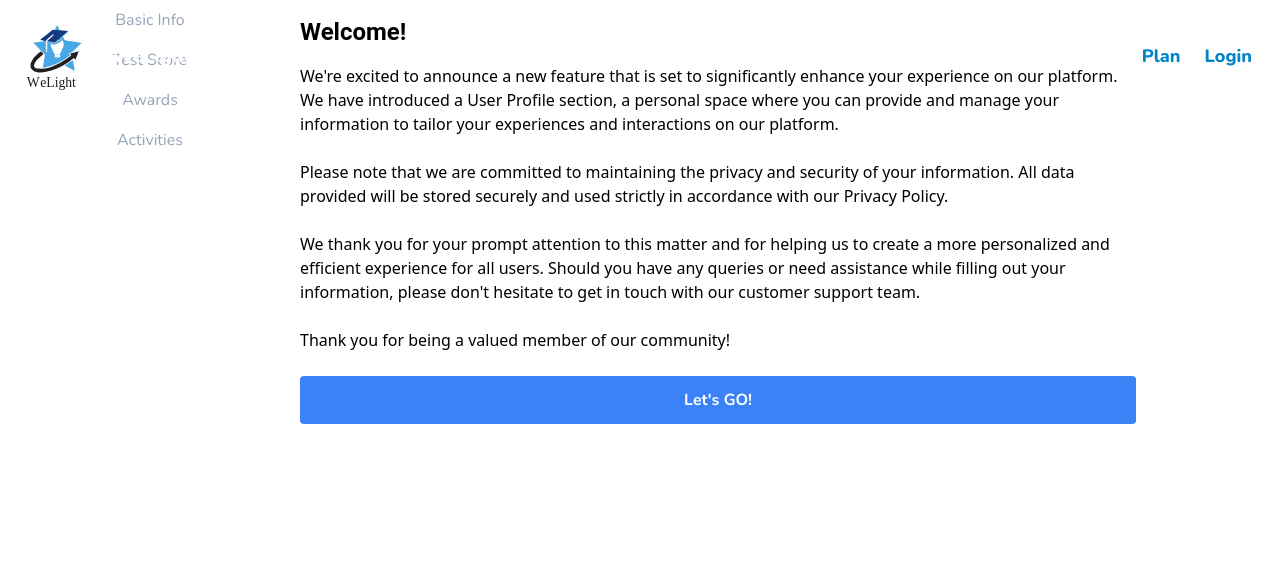
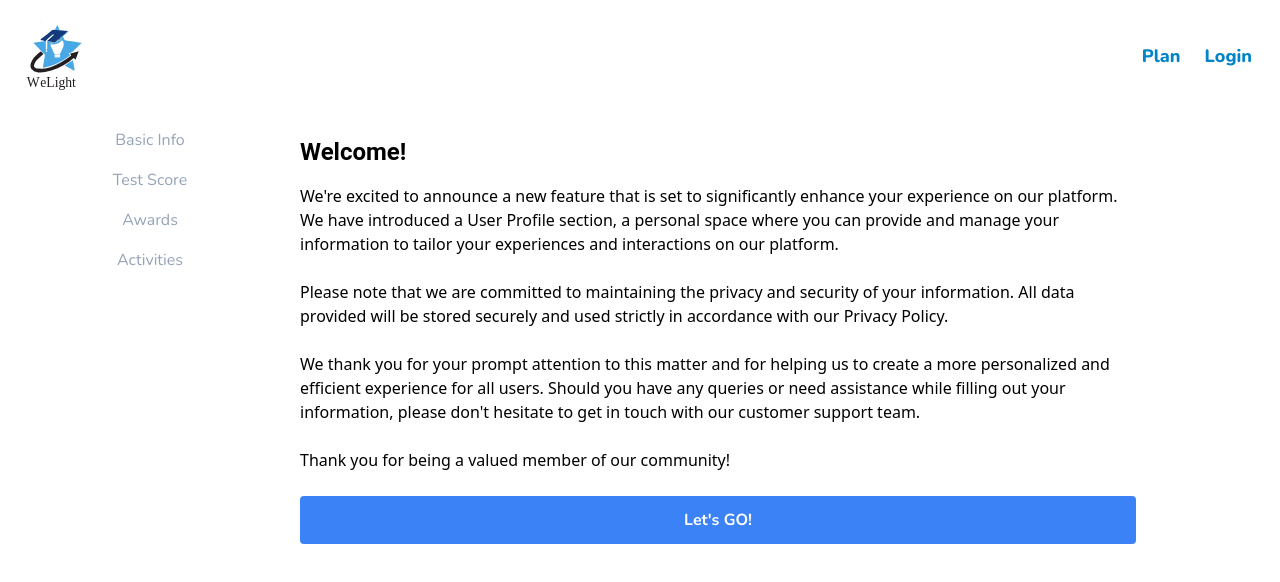
Before and after one commit to designasabaker/welightpreview, a React (Create React App) app: page /profile in a window 1280 px wide. Shown: the top 582 px of the page. Built offline with nearby package versions, Linux system fonts and the light colour scheme.

Commit message:
Add margin top to the profile page

```diff
--- a/src/pages/ProfileSharedLayout.js
+++ b/src/pages/ProfileSharedLayout.js
@@ -7,9 +7,11 @@ import {Outlet} from "react-router-dom";
 const ProfileSharedLayout = () => {
     return (<>
         <ProfileProvider>
-            <div className={"grid grid-cols-[300px_1fr]"}>
-                <ProfileNavbar/>
-                <Outlet />
+            <div className={"mt-[120px]"}>
+                <div className={"grid grid-cols-[300px_1fr]"}>
+                    <ProfileNavbar/>
+                    <Outlet />
+                </div>
             </div>
         </ProfileProvider>
     </>)
```
